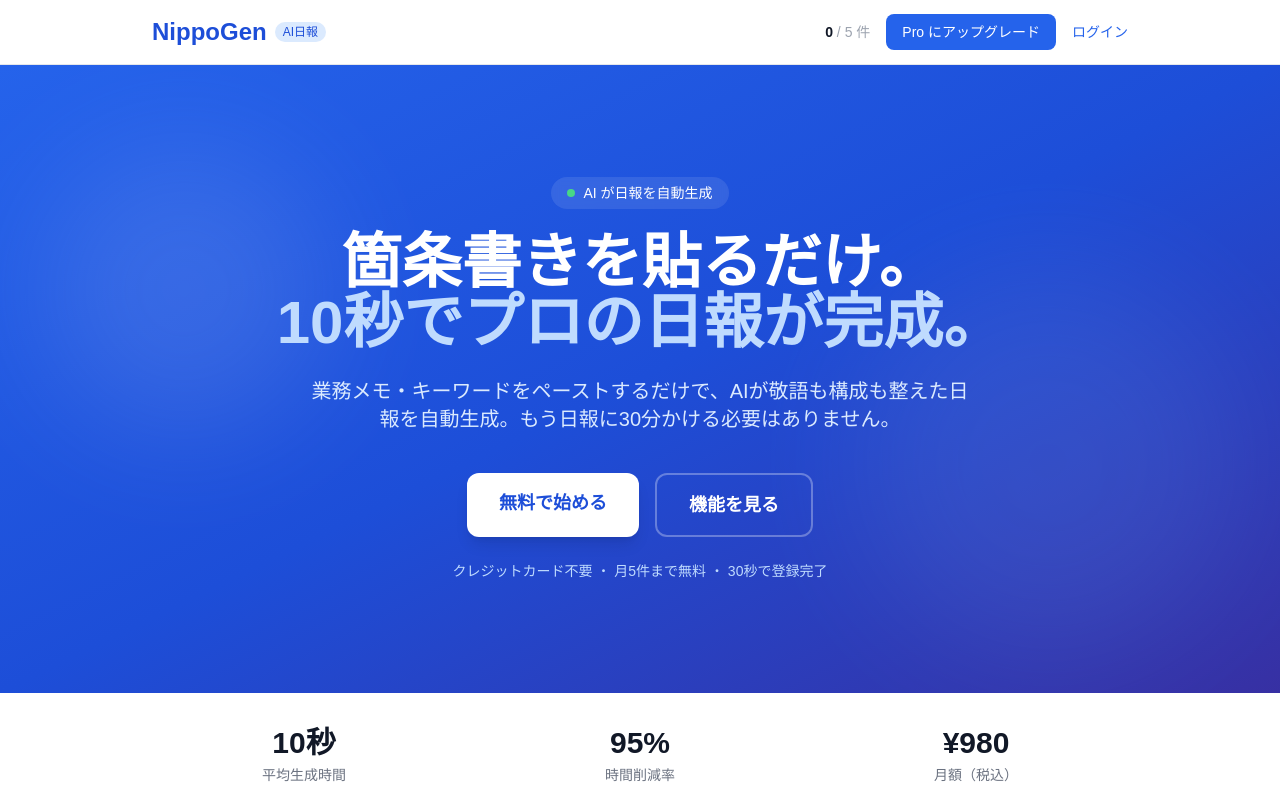
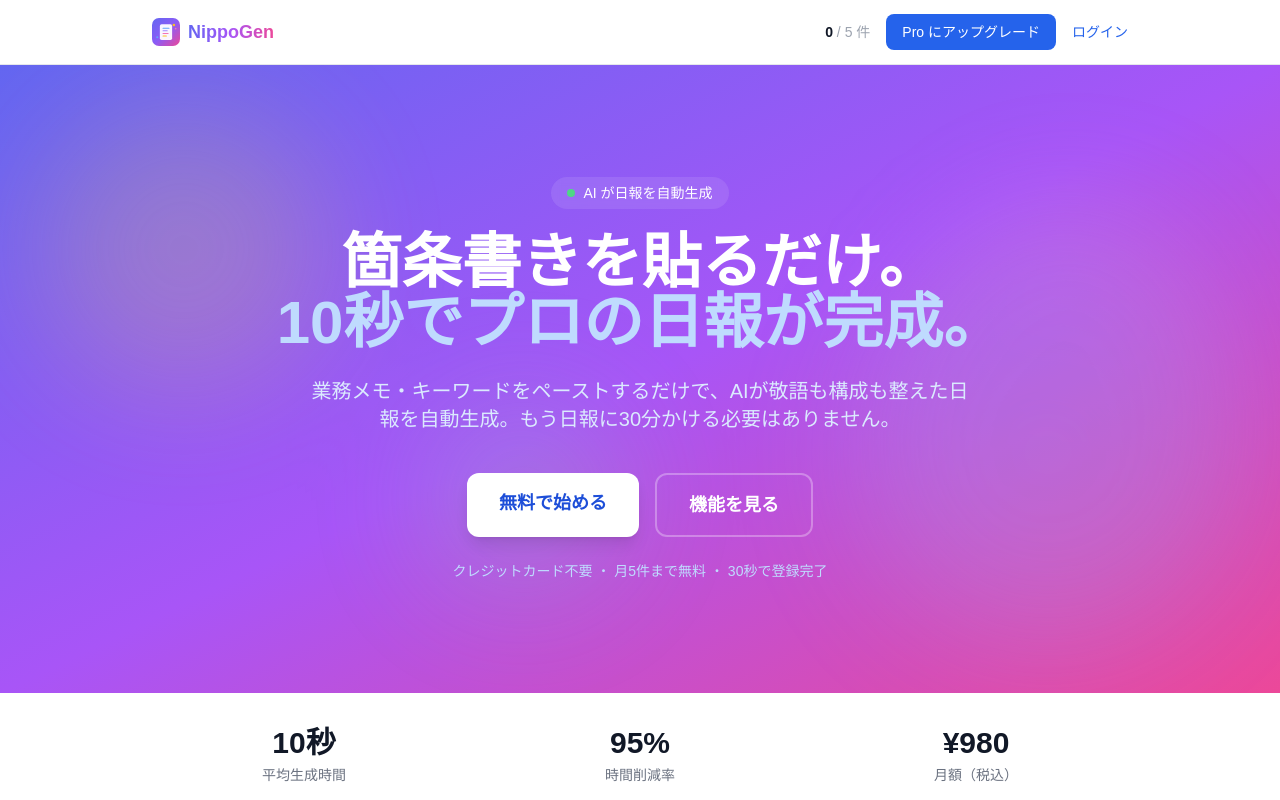
Before and after one commit to mirain11066/nippogen-app, a Next.js app: page / in a window 1280 px wide. Shown: the top 800 px of the page. Built offline with nearby package versions, Linux system fonts and the light colour scheme; no server answers.

Commit message:
Add brand logo, colorful hero section, floating animations

```diff
--- a/app/globals.css
+++ b/app/globals.css
@@ -17,6 +17,30 @@ body {
   .animate-fade-in {
     animation: fadeIn 0.3s ease-in-out;
   }
+
+  .animate-float {
+    animation: float 6s ease-in-out infinite;
+  }
+
+  .animate-float-delayed {
+    animation: float 8s ease-in-out 2s infinite;
+  }
+
+  .animate-float-slow {
+    animation: float 10s ease-in-out 4s infinite;
+  }
+
+  .animate-slide-up {
+    animation: slideUp 0.6s ease-out;
+  }
+
+  .animate-slide-up-delayed {
+    animation: slideUp 0.6s ease-out 0.2s both;
+  }
+
+  .animate-bounce-soft {
+    animation: bounceSoft 2s ease-in-out infinite;
+  }
 }
 
 @keyframes fadeIn {
@@ -29,3 +53,32 @@ body {
     transform: translateY(0);
   }
 }
+
+@keyframes float {
+  0%, 100% {
+    transform: translateY(0px);
+  }
+  50% {
+    transform: translateY(-20px);
+  }
+}
+
+@keyframes slideUp {
+  from {
+    opacity: 0;
+    transform: translateY(30px);
+  }
+  to {
+    opacity: 1;
+    transform: translateY(0);
+  }
+}
+
+@keyframes bounceSoft {
+  0%, 100% {
+    transform: translateY(0);
+  }
+  50% {
+    transform: translateY(-8px);
+  }
+}
--- a/app/page.tsx
+++ b/app/page.tsx
@@ -126,10 +126,12 @@ export default function HomePage() {
       />
 
       {/* Hero Section */}
-      <section className="relative overflow-hidden bg-gradient-to-br from-blue-600 via-blue-700 to-indigo-800 text-white">
-        <div className="absolute inset-0 opacity-10">
-          <div className="absolute top-20 left-10 w-72 h-72 bg-white rounded-full blur-3xl" />
-          <div className="absolute bottom-10 right-10 w-96 h-96 bg-blue-300 rounded-full blur-3xl" />
+      <section className="relative overflow-hidden bg-gradient-to-br from-indigo-500 via-purple-500 to-pink-500 text-white">
+        <div className="absolute inset-0 opacity-20">
+          <div className="absolute top-10 left-10 w-72 h-72 bg-yellow-300 rounded-full blur-3xl animate-float" />
+          <div className="absolute top-40 right-20 w-64 h-64 bg-pink-300 rounded-full blur-3xl animate-float-delayed" />
+          <div className="absolute bottom-10 right-10 w-96 h-96 bg-blue-300 rounded-full blur-3xl animate-float-slow" />
+          <div className="absolute bottom-20 left-1/3 w-48 h-48 bg-green-300 rounded-full blur-3xl animate-float-delayed" />
         </div>
         <div className="relative max-w-5xl mx-auto px-4 sm:px-6 py-20 sm:py-28">
           <div className="text-center max-w-3xl mx-auto">
@@ -437,7 +439,7 @@ export default function HomePage() {
       </section>
 
       {/* CTA */}
-      <section className="bg-gradient-to-r from-blue-600 to-indigo-700 py-20">
+      <section className="bg-gradient-to-br from-indigo-500 via-purple-500 to-pink-500 py-20">
         <div className="max-w-3xl mx-auto px-4 sm:px-6 text-center">
           <h2 className="text-3xl sm:text-4xl font-extrabold text-white mb-4">
             今日から日報の時間を取り戻そう
--- a/components/Header.tsx
+++ b/components/Header.tsx
@@ -1,4 +1,5 @@
 "use client";
+import Logo from "./Logo";
 
 import Link from "next/link";
 import { useEffect, useState } from "react";
@@ -40,10 +41,7 @@ export default function Header({ plan, reportsUsed, reportsLimit }: HeaderProps)
     <header className="bg-white border-b border-gray-200 sticky top-0 z-50">
       <div className="max-w-5xl mx-auto px-4 sm:px-6 h-16 flex items-center justify-between">
         <Link href="/" className="flex items-center gap-2">
-          <span className="text-2xl font-bold text-brand-700">NippoGen</span>
-          <span className="text-xs bg-brand-100 text-brand-700 px-2 py-0.5 rounded-full font-medium">
-            AI日報
-          </span>
+          <Logo size="sm" />
         </Link>
         <div className="flex items-center gap-4">
           <div className="text-sm text-gray-600">
--- /dev/null
+++ b/components/Logo.tsx
@@ -0,0 +1,59 @@
+"use client";
+
+interface LogoProps {
+  size?: "sm" | "md" | "lg";
+  showText?: boolean;
+}
+
+export default function Logo({ size = "md", showText = true }: LogoProps) {
+  const sizes = {
+    sm: { icon: 28, text: "text-lg" },
+    md: { icon: 36, text: "text-xl" },
+    lg: { icon: 56, text: "text-3xl" },
+  };
+
+  const s = sizes[size];
+
+  return (
+    <div className="flex items-center gap-2">
+      <svg
+        width={s.icon}
+        height={s.icon}
+        viewBox="0 0 64 64"
+        fill="none"
+        xmlns="http://www.w3.org/2000/svg"
+      >
+        {/* 丸い背景 */}
+        <rect width="64" height="64" rx="16" fill="url(#gradient)" />
+        {/* ノートのアイコン */}
+        <rect x="18" y="14" width="28" height="36" rx="4" fill="white" fillOpacity="0.95" />
+        {/* 行のライン */}
+        <rect x="24" y="22" width="16" height="2.5" rx="1.25" fill="#60A5FA" />
+        <rect x="24" y="28" width="12" height="2.5" rx="1.25" fill="#A78BFA" />
+        <rect x="24" y="34" width="14" height="2.5" rx="1.25" fill="#F472B6" />
+        <rect x="24" y="40" width="10" height="2.5" rx="1.25" fill="#FBBF24" />
+        {/* キラキラ */}
+        <circle cx="50" cy="16" r="3" fill="#FBBF24" />
+        <circle cx="54" cy="24" r="2" fill="#F472B6" />
+        <circle cx="12" cy="44" r="2.5" fill="#60A5FA" />
+        <defs>
+          <linearGradient id="gradient" x1="0" y1="0" x2="64" y2="64" gradientUnits="userSpaceOnUse">
+            <stop stopColor="#6366F1" />
+            <stop offset="0.5" stopColor="#8B5CF6" />
+            <stop offset="1" stopColor="#EC4899" />
+          </linearGradient>
+        </defs>
+      </svg>
+      {showText && (
+        <div className="flex flex-col">
+          <span className={`${s.text} font-black bg-gradient-to-r from-indigo-500 via-purple-500 to-pink-500 bg-clip-text text-transparent`}>
+            NippoGen
+          </span>
+          {size === "lg" && (
+            <span className="text-xs text-gray-500 -mt-1">AI日報ジェネレーター</span>
+          )}
+        </div>
+      )}
+    </div>
+  );
+}
```
